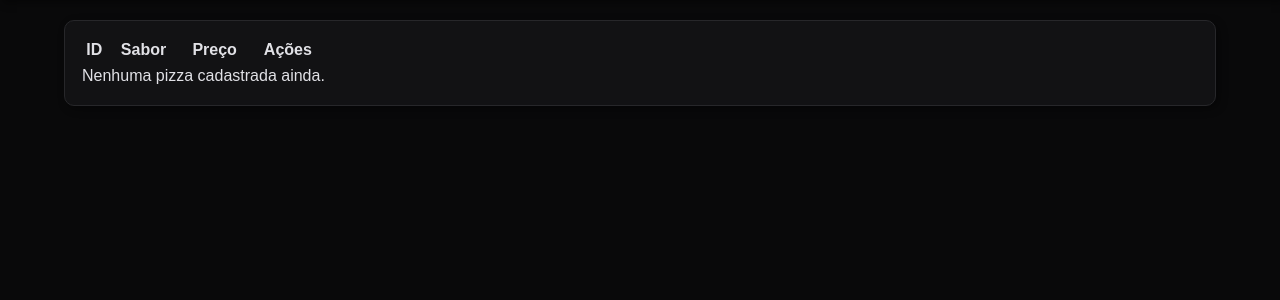
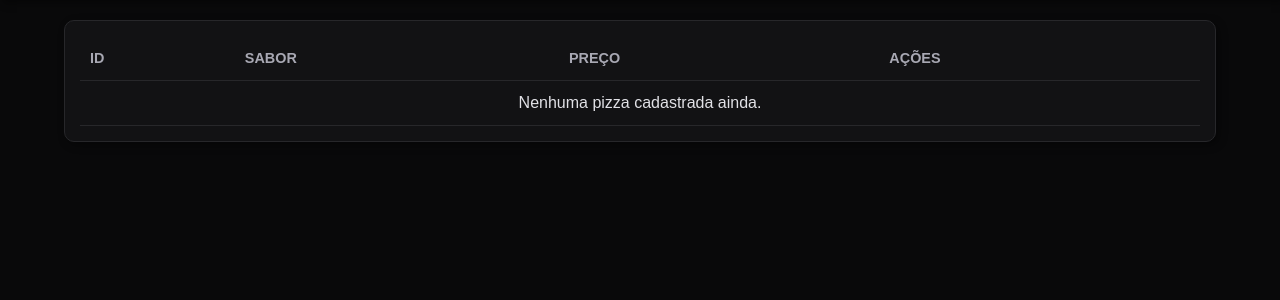
Before and after one commit to GabrielCarvalhoSouza/crud-php, a PHP site: page / in a window 1280 px wide. Shown: the part 67-367 px from the top of the page. Run offline with PHP 8.4, Linux system fonts and the light colour scheme; data that the repository does not hold is empty; some libraries are stand-ins or nearby versions.

Commit message:
table css v1.0

```diff
--- a/src/Index.php
+++ b/src/Index.php
@@ -30,7 +30,7 @@ try {
             </nav>
         </header>
         <main>
-            <div class="item">
+            <div class="card">
                 <?php
                     if (isset($_SESSION['flash_message'])):
                         $msg = $_SESSION['flash_message']['msg'];
--- a/src/create.php
+++ b/src/create.php
@@ -62,7 +62,7 @@ if ($result){
         </nav>
     </header>
     <main>
-        <div class="item">
+        <div class="card">
             <form action="" method="POST" autocomplete="off">
                 <label for="pizza_flavor">Sabor</label>
                 <input type="text" id="pizza_flavor" name="pizza_flavor" required>
--- a/src/styles/style.css
+++ b/src/styles/style.css
@@ -23,6 +23,7 @@
 
 body {
   font-family: Arial, Helvetica, sans-serif;
+  font-size: 1em;
   line-height: 1.5em;
   background-color: var(--bg-body);
   color: var(--text-primary);
@@ -33,6 +34,7 @@ header {
   flex-wrap: wrap;
   justify-content: space-between;
   align-items: center;
+  gap: 10px;
   position: sticky;
   top: 0;
   z-index: 1;
@@ -62,6 +64,7 @@ header nav a {
   box-shadow: 1px 1px 4px rgba(0, 0, 0, 0.4);
   color: var(--text-primary);
   background-color: var(--color-primary);
+  transition: color 0.2s, background-color 0.2s;
 }
 
 header nav a:hover {
@@ -74,7 +77,7 @@ main {
   grid-template-columns: 1fr 90vw 1fr;
 }
 
-.item {
+.card {
   grid-column: 2;
   background-color: var(--bg-surface);
   padding: 15px;
@@ -83,3 +86,31 @@ main {
   border-radius: 10px;
   box-shadow: 3px 3px 8px rgba(0, 0, 0, 0.4);
 }
+
+table {
+  width: 100%;
+  border-collapse: collapse;
+}
+
+th,
+td {
+  padding: 10px;
+  text-align: left;
+  border-bottom: 1px solid var(--color-border);
+}
+
+th {
+  color: var(--text-secondary);
+  font-weight: bold;
+  text-transform: uppercase;
+  font-size: 0.9em;
+}
+
+tr:nth-child(even) {
+  background-color: var(--color-table-stripe);
+}
+
+tr:hover {
+  background-color: rgba(0, 0, 0, 0.25);
+  cursor: pointer;
+}
--- a/src/update.php
+++ b/src/update.php
@@ -106,7 +106,7 @@ $pizza = $result;
         </nav>
     </header>
     <main>
-        <div class="item">
+        <div class="card">
             <form action="" method="POST" autocomplete="off">
                 <input type="hidden" name="id" value="<?php echo $pizza['id']; ?>">
                 <label for="pizza_flavor">Sabor</label>
```
